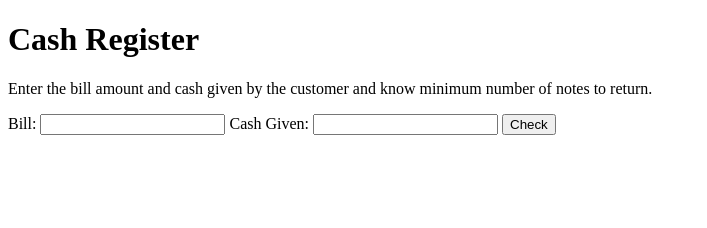
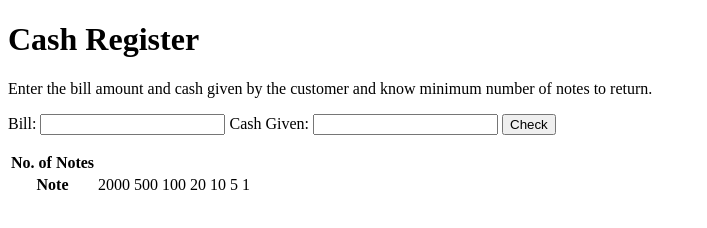
Before and after one commit to akaysing/cash-register, a plain HTML site: page index.html in a window 1280 px wide. Shown: the whole page, without its empty margins (0-707 px from the left). Drawn offline with Linux system fonts and the light colour scheme.

Commit message:
first commit

```diff
--- a/index.html
+++ b/index.html
@@ -16,6 +16,28 @@
     <input id="cash-given" type=text value=""></input>
     <button>Check</button>
     <p class="error-message"></p>
+    <table>
+        <tr>
+            <th>No. of Notes</th>
+            <td></td>
+            <td></td>
+            <td></td>
+            <td></td>
+            <td></td>
+            <td></td>
+            <td></td>
+        </tr>
+        <tr>
+            <th>Note</th>
+            <td>2000</td>
+            <td>500</td>
+            <td>100</td>
+            <td>20</td>
+            <td>10</td>
+            <td>5</td>
+            <td>1</td>
+        </tr>
+    </table>
 
 </body>
 </html>
```
